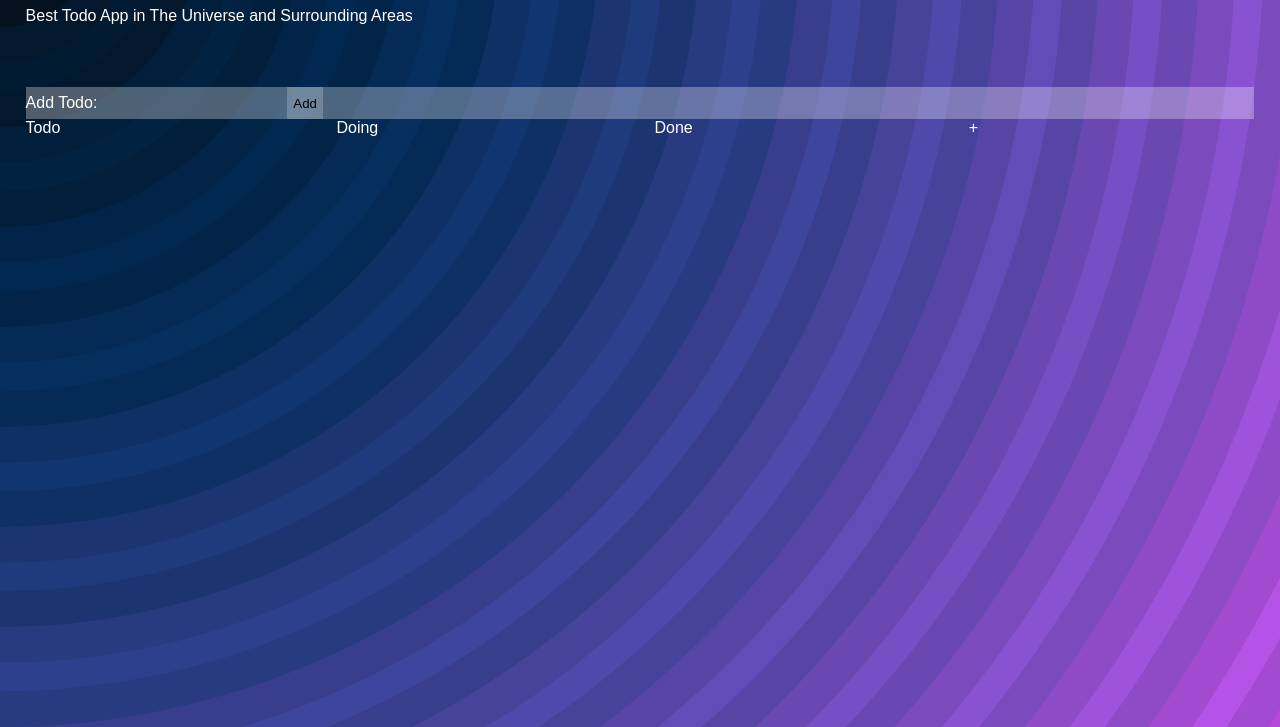
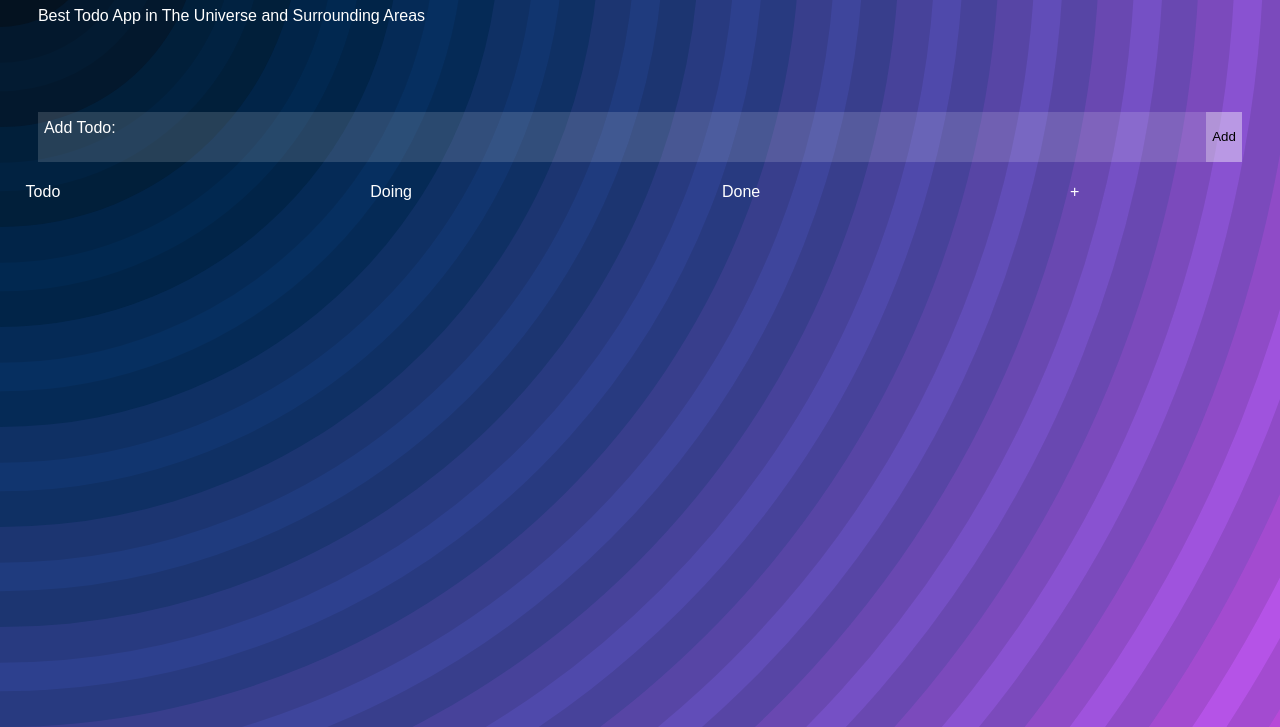
Before and after one commit to sssanikhani/TodoProject, a plain HTML site: page index.html in a window 1280 px wide. Shown: the part 73-800 px from the top of the page. Drawn offline with Linux system fonts and the light colour scheme.

Commit message:
styling input bar

```diff
--- a/index.html
+++ b/index.html
@@ -1,27 +1,57 @@
 <!DOCTYPE html>
+
 <html>
+
     <head>
+
         <meta charset="UTF-8">
+
         <title>Sajjad Todo</title>
+
         <link rel="stylesheet" type="text/css" href="style.css">
+
     </head>
+
     <body>
+
         <div id="page-container">
-            <header>
+
+            <header id="main-header">
+
                 <h1>Sajjad Todo</h1>
+
                 <p>Best Todo App in The Universe and Surrounding Areas</p>
+
             </header>
+
             <main id="main-container">
-                <div id="inp">
-                    <label>Add Todo:</label>
-                    <input id="task-inp" type="text">
-                    <button id="add-button">Add</button>
-                </div>
+
+                <section id="inp-sec">
+
+                    <div id="inp">
+
+                        <label id="inp-lab">Add Todo:</label>
+
+                        <input id="task-inp" type="text">
+
+                        <button id="add-button">Add</button>
+
+                    </div>
+
+                </section>
+
                 <div id="todo">Todo</div>
+
                 <div id="doing">Doing</div>
+
                 <div id="done">Done</div>
+
                 <div id="add-column">+</div>
+
             </main>
+
         </div>
+
     </body>
+
 </html>
--- a/style.css
+++ b/style.css
@@ -24,36 +24,56 @@ body {
 #main-container {
     height: 100%;
     display: grid;
-    grid-template-columns: auto auto auto auto;
-    grid-template-rows: 5% 95%;
+    grid-template-columns: auto auto auto 15%;
+    grid-template-rows: 15% 85%;
+}
+
+#inp-sec {
+    grid-column: 1 / span 4;
+    height: auto;
+    padding-top: 2%;
+    padding-left: 1%;
+    padding-right: 1%;
+    margin: 0;
 }
 
 #inp {
-    grid-column: 1 / span 4;
-    background-color: rgba(255, 255, 255, 0.3);
-    padding: 0px;
-    height: 100%;
+    display: flex;
+    justify-content: space-between;
+    background-color: rgba(255, 255, 255, 0.15);
+    height: 70%;
+}
+
+#inp-lab {
+    padding-top: 0.6%;
+    width: 7%;
+    padding-left: 0.5%;
 }
 
 #task-inp {
+    flex-grow: 0.7;
     text-size-adjust: 30;
     height: 100%;
+    width: 84%;
     background-color: rgba(0, 0, 0, 0);
     color: white;
-}
-
-#add-button {
-    height: 100%;
-    background-color: rgba(255, 255, 255, 0.2);
+    border-width: 0;
+    margin: 0;
+    padding: 0;
     border: none;
     outline: none;
 }
 
-#add-button, #task-inp {
+#add-button {
+    width: 3%;
+    height: 100%;
     border-radius: 0;
     margin: 0;
-    padding-top: 0;
-    padding-bottom: 0;
+    padding: 0;
+    border-width: 0;
+    border: none;
+    outline: none;
+    background-color: rgba(255, 255, 255, 0.3);
     border: none;
     outline: none;
 }
@@ -65,3 +85,7 @@ body {
 #add-button:active {
     box-shadow: inset 0px 0px 5px rgba(255, 255, 255, 0.5);
 }
+
+header#main-header {
+    padding-left: 1%;
+}
```
